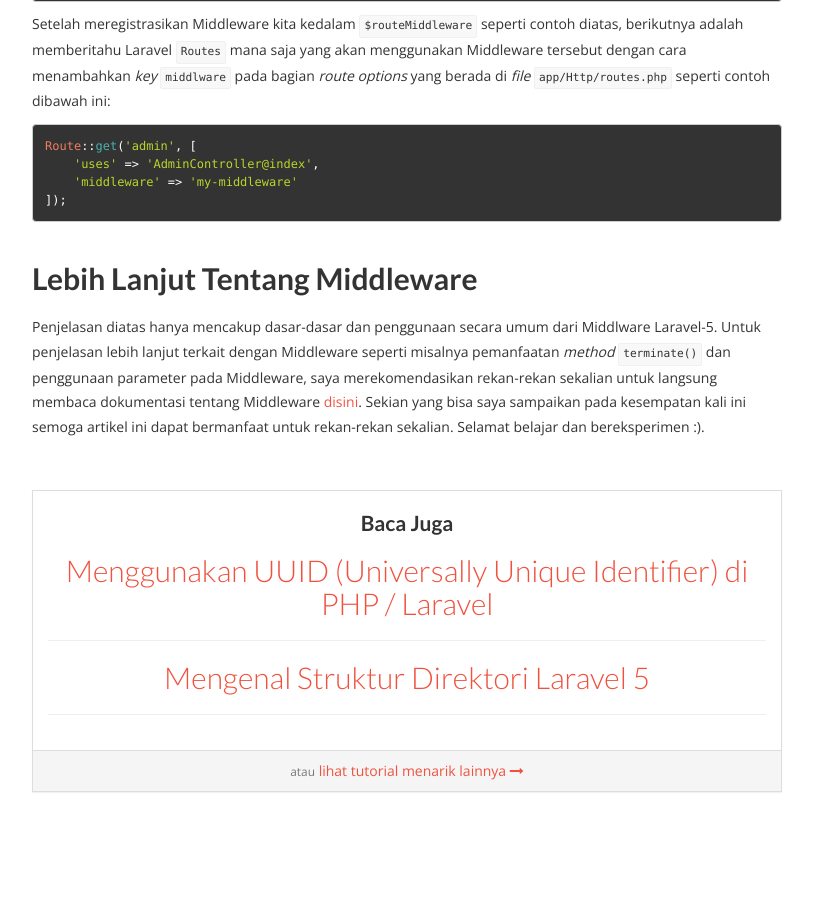
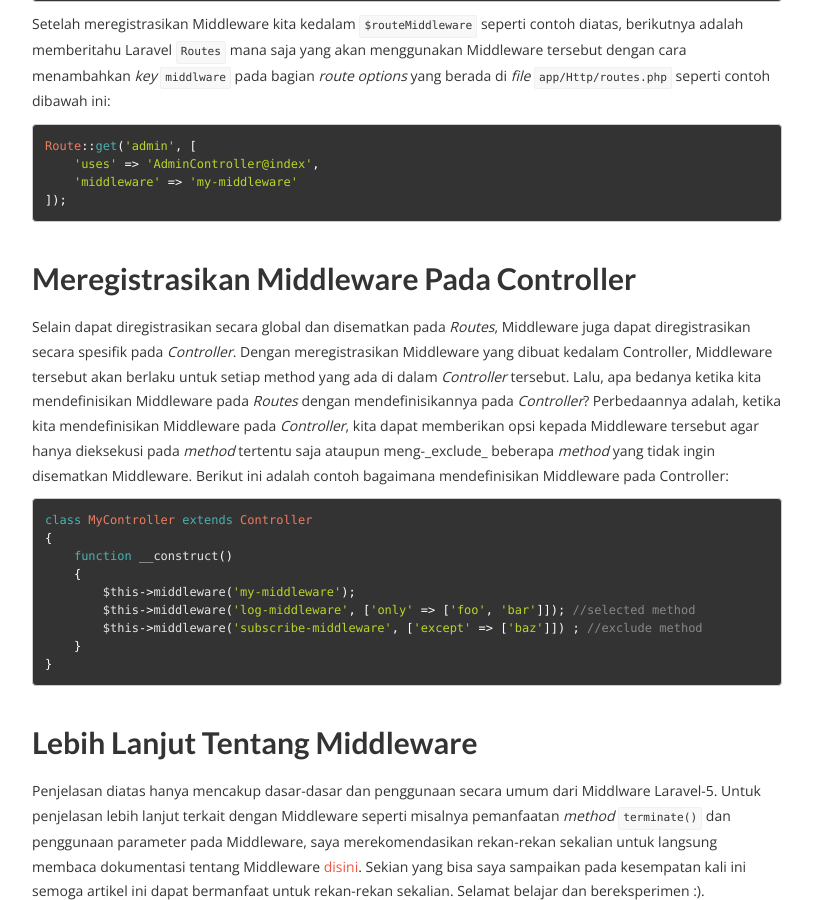
Before and after one commit to id-laravel/id-laravel.github.io, a Jekyll site: the page built from _posts/2015-07-31-middleware-manfaat-dan-penggunaannya.md, in a window 1280 px wide and 900 px high, scrolled down 3446 px. Shown: the whole window, without its empty margins (233-1046 px from the left). Built offline with Jekyll 4.4.1, drawn with Linux system fonts in a browser that asks for light colours; nearby versions of some CDN libraries; comment, search, counter and statistics services are not loaded.

Commit message:
menambahkan penjelasan tentang controller middleware

```diff
--- a/_posts/2015-07-31-middleware-manfaat-dan-penggunaannya.md
+++ b/_posts/2015-07-31-middleware-manfaat-dan-penggunaannya.md
@@ -117,6 +117,20 @@
         'middleware' => 'my-middleware'
     ]);
 
+## Meregistrasikan Middleware Pada Controller
+
+Selain dapat diregistrasikan secara global dan disematkan pada _Routes_, Middleware juga dapat diregistrasikan secara spesifik pada _Controller_. Dengan meregistrasikan Middleware yang dibuat kedalam Controller, Middleware tersebut akan berlaku untuk setiap method yang ada di dalam _Controller_ tersebut. Lalu, apa bedanya ketika kita mendefinisikan Middleware pada _Routes_ dengan mendefinisikannya pada _Controller_? Perbedaannya adalah, ketika kita mendefinisikan Middleware pada _Controller_, kita dapat memberikan opsi kepada Middleware tersebut agar hanya dieksekusi pada _method_ tertentu saja ataupun meng-_exclude_ beberapa _method_ yang tidak ingin disematkan Middleware. Berikut ini adalah contoh bagaimana mendefinisikan Middleware pada Controller:
+
+    class MyController extends Controller
+    {
+        function __construct()
+        {
+            $this->middleware('my-middleware');
+            $this->middleware('log-middleware', ['only' => ['foo', 'bar']]); //selected method
+            $this->middleware('subscribe-middleware', ['except' => ['baz']]) ; //exclude method
+        }
+    }
+
 ## Lebih Lanjut Tentang Middleware
 
 Penjelasan diatas hanya mencakup dasar-dasar dan penggunaan secara umum dari Middlware Laravel-5. Untuk penjelasan lebih lanjut terkait dengan Middleware seperti misalnya pemanfaatan _method_ `terminate()` dan penggunaan parameter pada Middleware, saya merekomendasikan rekan-rekan sekalian untuk langsung membaca dokumentasi tentang Middleware [disini](http://laravel.com/docs/5.1/middleware). Sekian yang bisa saya sampaikan pada kesempatan kali ini semoga artikel ini dapat bermanfaat untuk rekan-rekan sekalian. Selamat belajar dan bereksperimen :).
```
